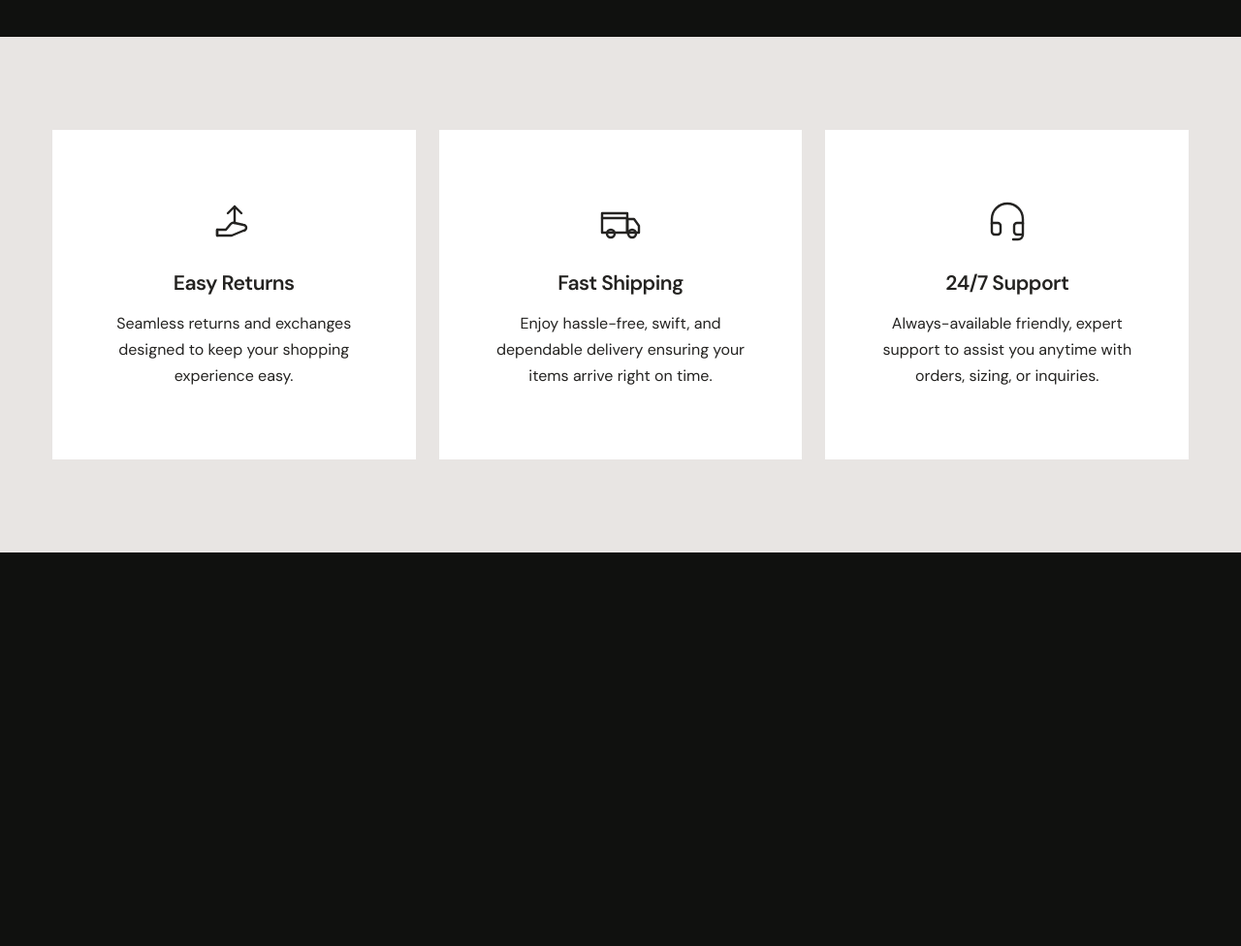
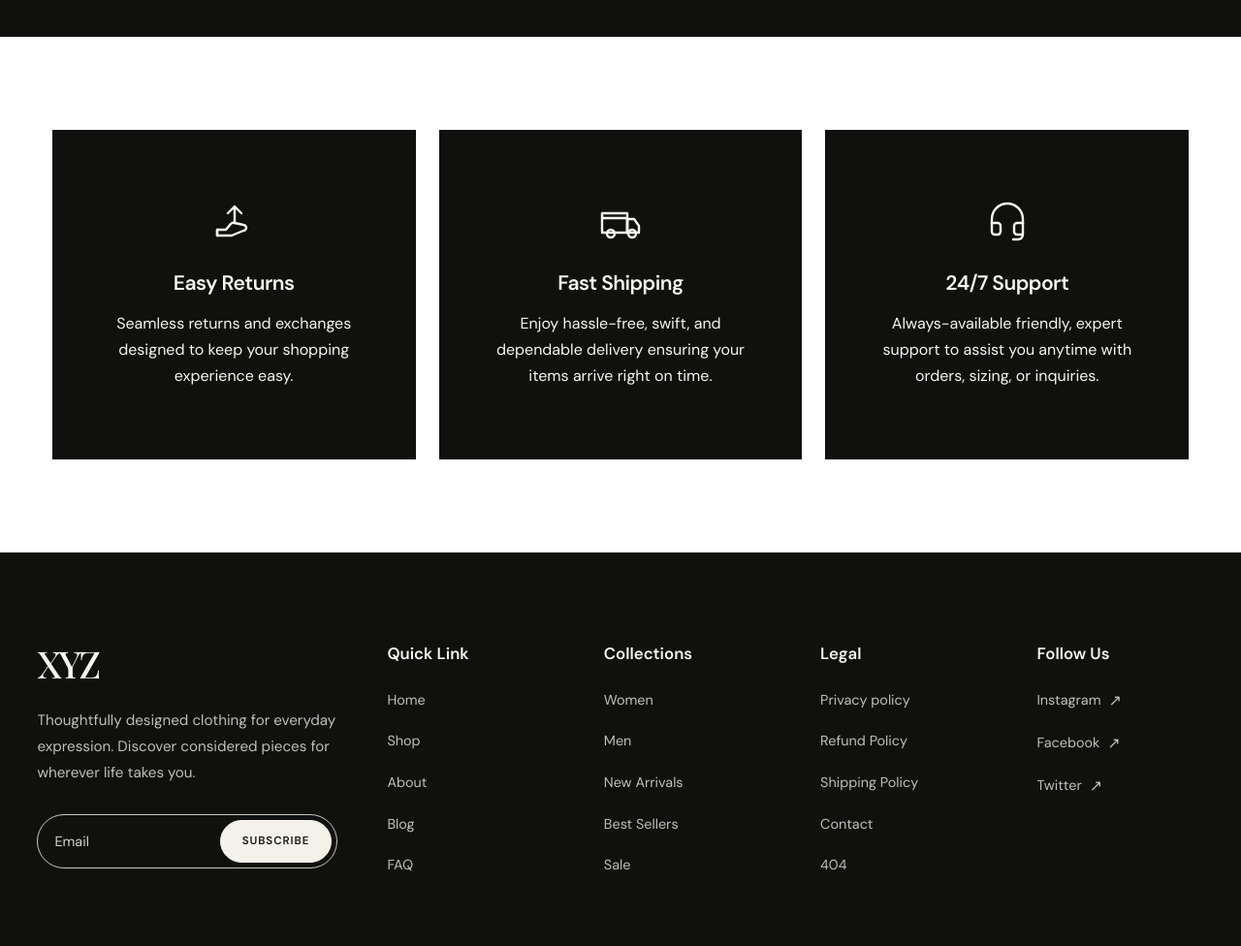
Before and after one commit to mukkeswap123-prog/Ecom, a plain HTML site: page index.html in a window 1280 px wide. Shown: the part 2360-3336 px from the top of the page at 97% size. Before the commit the page ends 2930 px from the top, so only its background shows below. Drawn offline with nearby package versions, Linux system fonts and the light colour scheme.

Commit message:
Create footer section

```diff
--- a/index.html
+++ b/index.html
@@ -189,7 +189,7 @@
         </div>
       </section>
 
-      <section class="policies" aria-label="Shopping benefits">
+      <section class="policies" id="policies" aria-label="Shopping benefits">
         <div class="policy-grid">
           <article class="policy-card">
             <svg class="policy-icon" viewBox="0 0 48 48" aria-hidden="true">
@@ -225,6 +225,70 @@
         </div>
       </section>
     </main>
+    <footer class="site-footer" id="footer">
+      <div class="footer-grid">
+        <div class="footer-brand">
+          <a class="footer-wordmark" href="index.html">XYZ</a>
+          <p>
+            Thoughtfully designed clothing for everyday expression. Discover
+            considered pieces for wherever life takes you.
+          </p>
+          <form class="newsletter-form">
+            <label class="visually-hidden" for="newsletter-email">Email address</label>
+            <input
+              id="newsletter-email"
+              type="email"
+              placeholder="Email"
+              autocomplete="email"
+              required
+            />
+            <button type="submit">Subscribe</button>
+          </form>
+        </div>
+
+        <nav class="footer-column" aria-label="Quick links">
+          <h2>Quick Link</h2>
+          <ul>
+            <li><a href="index.html">Home</a></li>
+            <li><a href="collection.html">Shop</a></li>
+            <li><a href="#policies">About</a></li>
+            <li><a href="#trending-title">Blog</a></li>
+            <li><a href="#policies">FAQ</a></li>
+          </ul>
+        </nav>
+
+        <nav class="footer-column" aria-label="Collections">
+          <h2>Collections</h2>
+          <ul>
+            <li><a href="#best-sellers-title">Women</a></li>
+            <li><a href="#best-sellers-title">Men</a></li>
+            <li><a href="#trending-title">New Arrivals</a></li>
+            <li><a href="#best-sellers-title">Best Sellers</a></li>
+            <li><a href="#trending-title">Sale</a></li>
+          </ul>
+        </nav>
+
+        <nav class="footer-column" aria-label="Legal and help">
+          <h2>Legal</h2>
+          <ul>
+            <li><a href="#policies">Privacy policy</a></li>
+            <li><a href="#policies">Refund Policy</a></li>
+            <li><a href="#policies">Shipping Policy</a></li>
+            <li><a href="#policies">Contact</a></li>
+            <li><a href="#footer">404</a></li>
+          </ul>
+        </nav>
+
+        <nav class="footer-column" aria-label="Social media">
+          <h2>Follow Us</h2>
+          <ul>
+            <li><a href="https://www.instagram.com/" target="_blank" rel="noreferrer">Instagram <span aria-hidden="true">↗</span></a></li>
+            <li><a href="https://www.facebook.com/" target="_blank" rel="noreferrer">Facebook <span aria-hidden="true">↗</span></a></li>
+            <li><a href="https://www.x.com/" target="_blank" rel="noreferrer">Twitter <span aria-hidden="true">↗</span></a></li>
+          </ul>
+        </nav>
+      </div>
+    </footer>
     <script>
       const bestSellers = document.querySelector(".best-sellers");
       const sellerFilters = bestSellers.querySelectorAll(".seller-filter");
--- a/styles.css
+++ b/styles.css
@@ -491,8 +491,8 @@ input {
 
 .policies {
   padding: 96px clamp(24px, 4.2vw, 84px);
-  background: #e8e5e3;
-  color: #242321;
+  background: #fff;
+  color: #f7f5f0;
 }
 
 .policy-grid {
@@ -508,7 +508,7 @@ input {
   flex-direction: column;
   justify-content: center;
   padding: 44px clamp(20px, 3vw, 48px);
-  background: #fff;
+  background: #10110f;
   text-align: center;
 }
 
@@ -535,6 +535,132 @@ input {
   margin: 0;
   font-size: 1rem;
   line-height: 1.7;
+}
+
+.site-footer {
+  padding: 88px clamp(24px, 3vw, 60px) 72px;
+  background: #10110f;
+  color: #f7f5f0;
+}
+
+.footer-grid {
+  display: grid;
+  grid-template-columns: minmax(260px, 1.8fr) repeat(4, minmax(120px, 1fr));
+  gap: clamp(28px, 4vw, 80px);
+  max-width: 1800px;
+  margin: 0 auto;
+}
+
+.footer-brand {
+  max-width: 440px;
+}
+
+.footer-wordmark {
+  display: inline-block;
+  margin-bottom: 20px;
+  font-family: "Playfair Display", Georgia, serif;
+  font-size: 2.4rem;
+  font-weight: 500;
+  letter-spacing: -0.07em;
+}
+
+.footer-brand > p {
+  max-width: 420px;
+  margin: 0 0 28px;
+  color: rgba(247, 245, 240, 0.76);
+  font-size: 0.95rem;
+  line-height: 1.8;
+}
+
+.newsletter-form {
+  display: flex;
+  min-height: 56px;
+  align-items: center;
+  gap: 8px;
+  padding: 5px;
+  border: 1px solid rgba(247, 245, 240, 0.8);
+  border-radius: 999px;
+}
+
+.newsletter-form input {
+  flex: 1 1 auto;
+  width: 0;
+  min-width: 0;
+  padding: 0 12px;
+  border: 0;
+  outline: 0;
+  background: transparent;
+  color: #f7f5f0;
+  font-size: 0.9rem;
+}
+
+.newsletter-form input::placeholder {
+  color: rgba(247, 245, 240, 0.85);
+  opacity: 1;
+}
+
+.newsletter-form button {
+  min-height: 44px;
+  flex: 0 0 auto;
+  padding: 0 22px;
+  border: 1px solid #f4f1eb;
+  border-radius: 999px;
+  background: #f4f1eb;
+  color: #191816;
+  font-size: 0.72rem;
+  font-weight: 600;
+  letter-spacing: 0.08em;
+  text-transform: uppercase;
+  cursor: pointer;
+  transition: background-color 180ms ease, border-color 180ms ease;
+}
+
+.newsletter-form button:hover {
+  border-color: #fff;
+  background: #fff;
+}
+
+.footer-column h2 {
+  margin: 5px 0 26px;
+  font-size: 1.05rem;
+  font-weight: 600;
+}
+
+.footer-column ul {
+  display: grid;
+  gap: 20px;
+  margin: 0;
+  padding: 0;
+  list-style: none;
+}
+
+.footer-column a {
+  display: inline-flex;
+  align-items: center;
+  gap: 8px;
+  color: rgba(247, 245, 240, 0.76);
+  font-size: 0.9rem;
+  line-height: 1.5;
+  transition: color 160ms ease;
+}
+
+.footer-column a:hover {
+  color: #fff;
+}
+
+.footer-column a span {
+  font-size: 1rem;
+}
+
+.visually-hidden {
+  position: absolute;
+  width: 1px;
+  height: 1px;
+  padding: 0;
+  overflow: hidden;
+  clip: rect(0, 0, 0, 0);
+  white-space: nowrap;
+  border: 0;
 }
 
 @media (max-width: 960px) {
@@ -594,6 +720,16 @@ input {
 
   .policy-card p {
     font-size: 0.9rem;
+  }
+
+  .footer-grid {
+    grid-template-columns: repeat(4, minmax(0, 1fr));
+    gap: 40px 24px;
+  }
+
+  .footer-brand {
+    grid-column: 1 / -1;
+    max-width: 520px;
   }
 }
 
@@ -756,6 +892,37 @@ input {
   .policy-card h2 {
     font-size: 1.25rem;
   }
+
+  .site-footer {
+    padding: 56px 20px 48px;
+  }
+
+  .footer-grid {
+    grid-template-columns: repeat(2, minmax(0, 1fr));
+    gap: 36px 22px;
+  }
+
+  .footer-brand {
+    grid-column: 1 / -1;
+  }
+
+  .footer-column h2 {
+    margin-bottom: 18px;
+    font-size: 0.95rem;
+  }
+
+  .footer-column ul {
+    gap: 14px;
+  }
+
+  .footer-column a {
+    font-size: 0.82rem;
+  }
+
+  .newsletter-form button {
+    padding: 0 14px;
+    font-size: 0.65rem;
+  }
 }
 
 @media (prefers-reduced-motion: reduce) {
```
